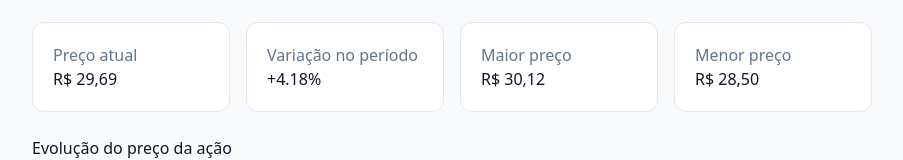
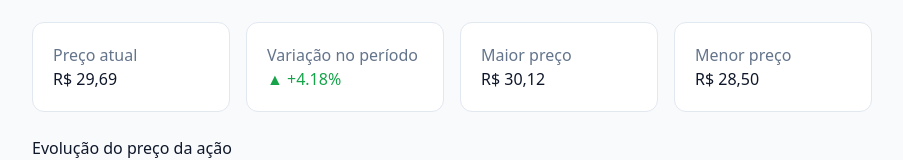
Before and after one commit to pedrocorreiadev/Bolsa-Analytics, a React (Vite) app in the folder frontend/: page / in a window 1280 px wide. Shown: the part 1032-1192 px from the top of the page, without its empty margins (188-1091 px from the left). Built offline with nearby package versions, Linux system fonts and the light colour scheme.

Commit message:
feat: adiciona cores e setas de tendencia aos indicadores

```diff
--- a/frontend/src/components/StockIndicators.tsx
+++ b/frontend/src/components/StockIndicators.tsx
@@ -13,6 +13,7 @@ export default function StockIndicators({
   }
 
   const precos = dados.map((item) => item.preco);
+
   const precoAtual = precos[precos.length - 1];
   const precoInicial = precos[0];
 
@@ -34,7 +35,7 @@ export default function StockIndicators({
     },
     {
       titulo: "Variação no período",
-      valor: `${variacao >= 0 ? "+" : ""}${variacao.toFixed(2)}%`,
+      valor: `${variacao >= 0 ? "▲ +" : "▼ "}${variacao.toFixed(2)}%`,
     },
     {
       titulo: "Maior preço",
@@ -69,7 +70,17 @@ export default function StockIndicators({
           <p style={{ color: "#64748b", margin: 0 }}>
             {item.titulo}
           </p>
-          <h2 style={{ color: "#0f172a" }}>
+
+          <h2
+            style={{
+              color:
+                item.titulo === "Variação no período"
+                  ? variacao >= 0
+                    ? "#16a34a"
+                    : "#dc2626"
+                  : "#0f172a",
+            }}
+          >
             {item.valor}
           </h2>
         </div>
```
